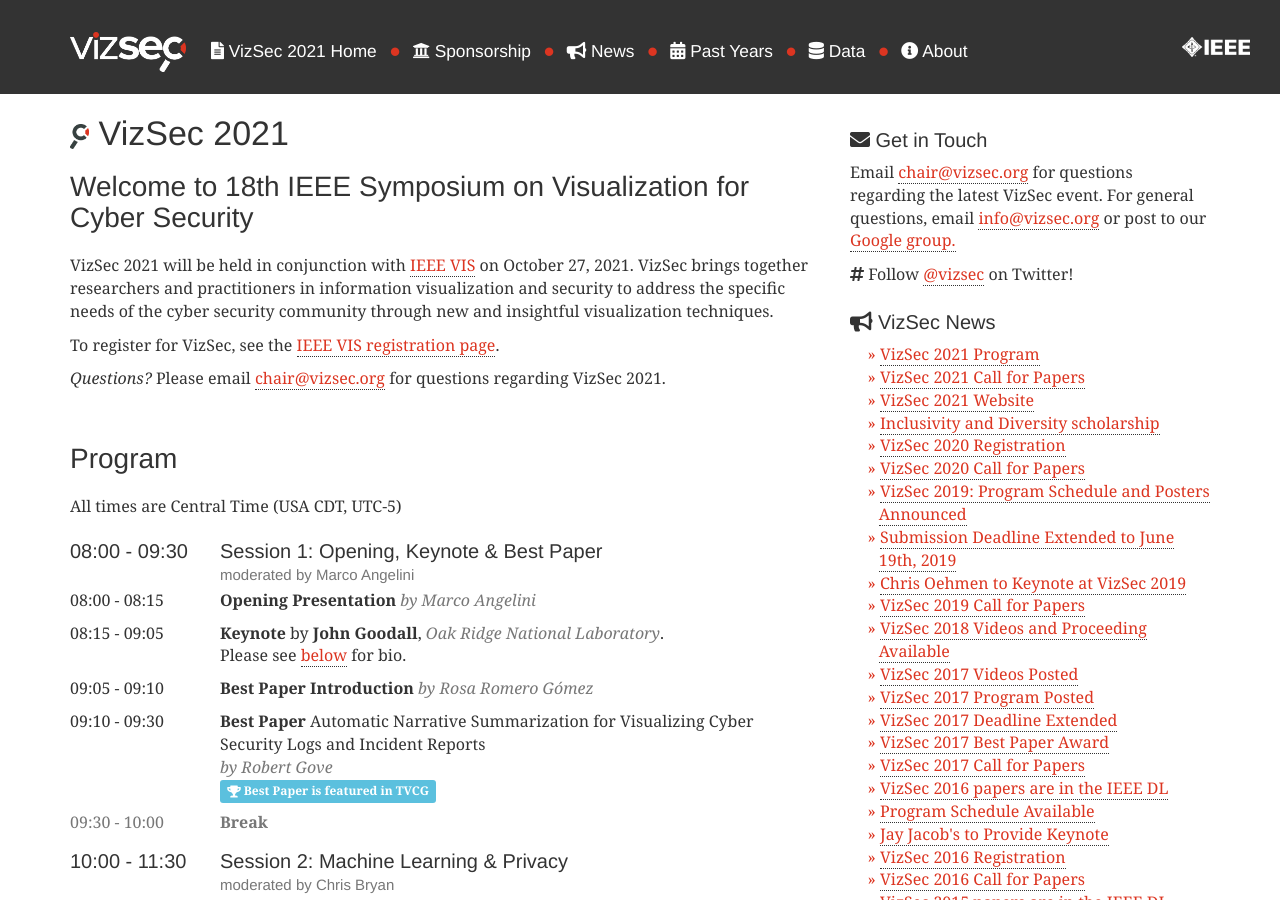
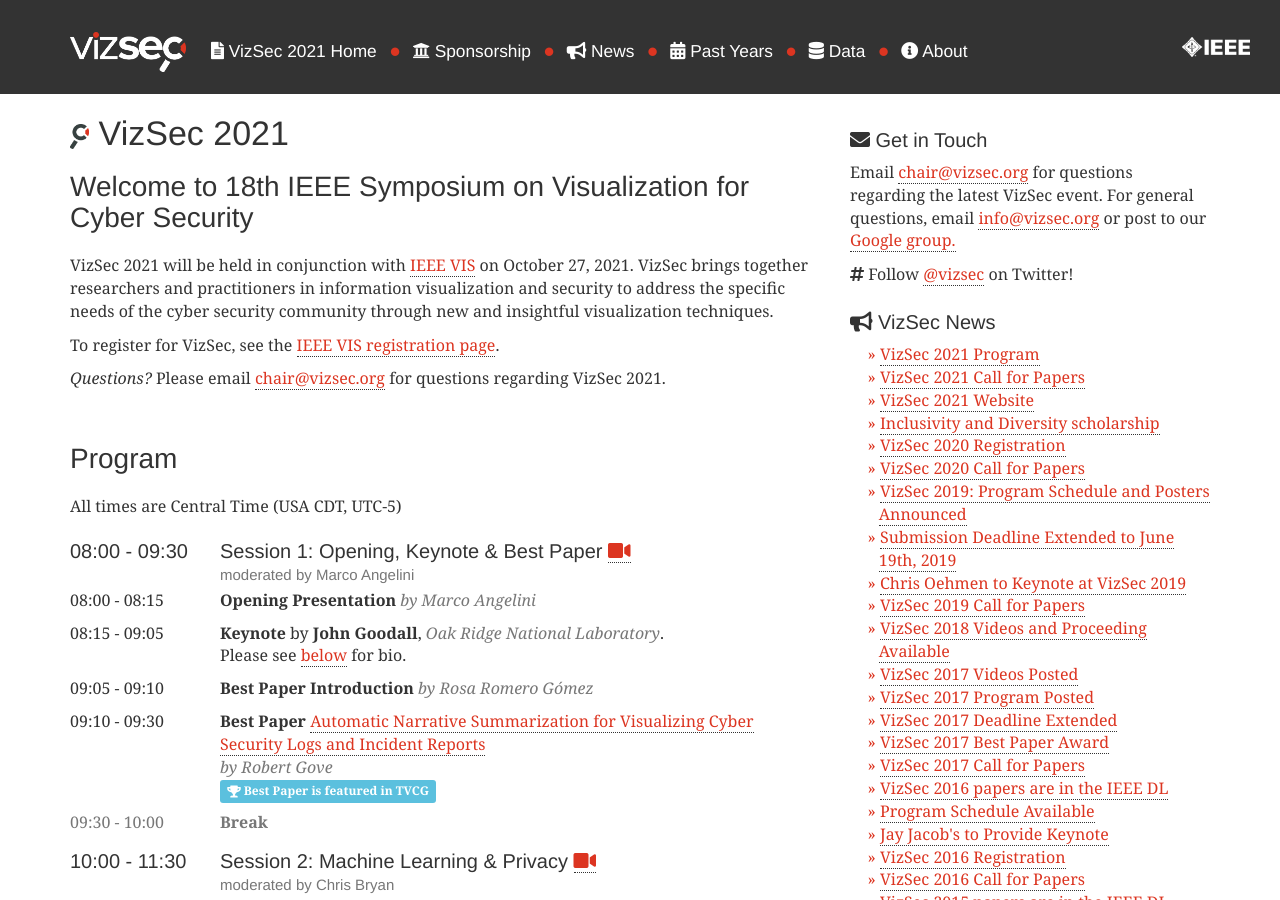
Before and after one commit to vizsec/vizsec.github.io, a Jekyll site: the page built from vizsec2021/index.html, in a window 1280 px wide and 900 px high. Built offline with Jekyll 4.4.1, drawn with Linux system fonts in a browser that asks for light colours; nearby versions of some CDN libraries.

Commit message:
added links to stream and paper previews

```diff
--- a/vizsec2021/index.html
+++ b/vizsec2021/index.html
@@ -26,7 +26,10 @@
 
     <div id="session1" class="col-md-12">
         <div class="row"><strong><h4> <div class="session-time">08:00 - 09:30</div>
-            <div class="session-title">Session 1: Opening, Keynote & Best Paper <br/> <small>moderated by Marco Angelini</small><br/></div></h4></strong></div>
+            <div class="session-title">Session 1: Opening, Keynote & Best Paper
+                <a href="https://virtual.ieeevis.org/year/2021/session_a-vizsec-vizsec-1.html" target="_blank">
+                    <i class="fas fa-video"></i></a>
+                <br/> <small>moderated by Marco Angelini</small><br/></div></h4></strong></div>
 
         <div class="row slot">
             <div class="session-time">08:00 - 08:15</div>
@@ -48,7 +51,7 @@
 
         <div class="row slot">
             <div class="session-time">09:10 - 09:30</div>
-            <div class="session-title"><strong>Best Paper</strong> Automatic Narrative Summarization for Visualizing Cyber Security Logs and Incident Reports
+            <div class="session-title"><strong>Best Paper </strong><a href="https://virtual.ieeevis.org/year/2021/paper_a-vizsec-4835.html" target="_blank">Automatic Narrative Summarization for Visualizing Cyber Security Logs and Incident Reports</a>
                 </br><em class="text-muted">by Robert Gove</em>
                 </br><span class="label label-info"><i class="fa fa-trophy"></i> Best Paper is featured in TVCG</span>
             </div>
@@ -62,39 +65,42 @@
 
     <div id="session2" class="col-md-12">
         <div class="row"><h4> <div class="session-time">10:00 - 11:30</div>
-            <div class="session-title">Session 2: Machine Learning & Privacy <br/> <small>moderated by Chris Bryan</small><br/></div></h4></div>
+            <div class="session-title">Session 2: Machine Learning & Privacy
+                <a href="https://virtual.ieeevis.org/year/2021/session_a-vizsec-vizsec-2.html" target="_blank">
+                    <i class="fas fa-video"></i></a>
+                <br/> <small>moderated by Chris Bryan</small><br/></div></h4></div>
 
         <div class="row slot">
             <div class="session-time">10:00 - 10:20</div>
-            <div class="session-title">AI Total: A Visualization Tool for Making Sense of Security ML Models in an Imperfect World of Production Data (short paper)
+            <div class="session-title"><a href="https://virtual.ieeevis.org/year/2021/paper_a-vizsec-7354.html" target="_blank">AI Total: A Visualization Tool for Making Sense of Security ML Models in an Imperfect World of Production Data (short paper)</a>
                 </br><em class="text-muted">by Awalin Sopan, Konstantin Berlin</em>
             </div>
         </div>
 
         <div class="row slot">
             <div class="session-time">10:20- 10:40</div>
-            <div class="session-title">BUCEPHALUS: a BUsiness CEntric cybersecurity Platform for proActive anaLysis Using visual analyticS
+            <div class="session-title"><a href="https://virtual.ieeevis.org/year/2021/paper_a-vizsec-4000.html" target="_blank">BUCEPHALUS: a BUsiness CEntric cybersecurity Platform for proActive anaLysis Using visual analyticS</a>
                 </br><em class="text-muted">by Marco Angelini, Graziano Blasilli, Silvia Bonomi, Simone Lenti, Alessia Palleschi, Giuseppe Santucci, Emiliano De Paoli</em>
             </div>
         </div>
 
         <div class="row slot">
             <div class="session-time">10:40- 11:00</div>
-            <div class="session-title">Decision Support for Sharing Data Using Differential Privacy
+            <div class="session-title"><a href="https://virtual.ieeevis.org/year/2021/paper_a-vizsec-8146.html" target="_blank">Decision Support for Sharing Data Using Differential Privacy</a>
                 </br><em class="text-muted">by Mark F. St. John, Grit Denker, Peeter Laud, Karsten Martiny, Alisa Pankova, Dusko Pavlovic</em>
             </div>
         </div>
 
         <div class="row slot">
             <div class="session-time">11:00- 11:15</div>
-            <div class="session-title">SAGE: Intrusion Alert-driven Attack Graph Extractor (short paper)
+            <div class="session-title"><a href="https://virtual.ieeevis.org/year/2021/paper_a-vizsec-2863.html" target="_blank">SAGE: Intrusion Alert-driven Attack Graph Extractor (short paper)</a>
                 </br><em class="text-muted">by Azqa Nadeem, Sicco Verwer, Shanchieh Jay Yang</em>
             </div>
         </div>
 
         <div class="row slot">
             <div class="session-time">11:15- 11:30</div>
-            <div class="session-title">Towards Visual Analytics Dashboards for Provenance-driven Static Application Security Testing (short paper)
+            <div class="session-title"><a href="https://virtual.ieeevis.org/year/2021/paper_a-vizsec-7867.html" target="_blank">Towards Visual Analytics Dashboards for Provenance-driven Static Application Security Testing (short paper)</a>
                 </br><em class="text-muted">by Andreas Schreiber, Tim Sonnekalb, Lynn von Kurnatowski</em>
             </div>
         </div>
@@ -107,32 +113,35 @@
 
     <div id="session3" class="col-md-12">
         <div class="row"><h4> <div class="session-time">12:00 - 13:15</div>
-            <div class="session-title">Session 3: Threat Detection, Computer Forensics & Software Vulnerability Analysis <br/> <small>moderated by Rosa Romero Gómez</small><br/></div></h4></div>
+            <div class="session-title">Session 3: Threat Detection, Computer Forensics & Software Vulnerability Analysis
+                <a href="https://virtual.ieeevis.org/year/2021/session_a-vizsec-vizsec-3.html" target="_blank">
+                    <i class="fas fa-video"></i></a>
+                <br/> <small>moderated by Rosa Romero Gómez</small><br/></div></h4></div>
 
         <div class="row slot">
             <div class="session-time">12:00 - 12:20</div>
-            <div class="session-title">Developing Visualisations to Enhance an Insider Threat Product: A Case Study
+            <div class="session-title"><a href="https://virtual.ieeevis.org/year/2021/paper_a-vizsec-9866.html" target="_blank">Developing Visualisations to Enhance an Insider Threat Product: A Case Study</a>
                 </br><em class="text-muted">by Martin Graham, Robert Kukla, Oleksii Mandrychenko, Darren Hart, Jessie B Kennedy</em>
             </div>
         </div>
 
         <div class="row slot">
             <div class="session-time">12:20 - 12:40</div>
-            <div class="session-title">Visual Decision-Support for Live Digital Forensic Investigations
+            <div class="session-title"><a href="https://virtual.ieeevis.org/year/2021/paper_a-vizsec-9220.html" target="_blank">Visual Decision-Support for Live Digital Forensic Investigations</a>
                 </br><em class="text-muted">by Fabian Böhm, Ludwig Englbrecht, Sabrina Friedl, Guenther Pernul</em>
             </div>
         </div>
 
         <div class="row slot">
             <div class="session-time">12:40 - 13:00</div>
-            <div class="session-title">User-Centered Design of Visualizations for Software Vulnerability Reports
+            <div class="session-title"><a href="https://virtual.ieeevis.org/year/2021/paper_a-vizsec-4137.html" target="_blank">User-Centered Design of Visualizations for Software Vulnerability Reports</a>
                 </br><em class="text-muted">by Steven Lamarr Reynolds, Tobias Mertz, Steven Arzt, Jörn Kohlhammer</em>
             </div>
         </div>
 
         <div class="row slot">
             <div class="session-time">13:00 - 13:15</div>
-            <div class="session-title">VulnEx: Exploring Open-Source Software Vulnerabilities in Large Development Organizations to Understand Risk Exposure (short paper)
+            <div class="session-title"><a href="https://virtual.ieeevis.org/year/2021/paper_a-vizsec-2128.html" target="_blank">VulnEx: Exploring Open-Source Software Vulnerabilities in Large Development Organizations to Understand Risk Exposure (short paper)</a>
                 </br><em class="text-muted">by Frederik L. Dennig, Eren Cakmak, Henrik Plate, Daniel Keim</em>
             </div>
         </div>
@@ -140,12 +149,18 @@
 
     <div id="session4" class="col-md-12">
         <div class="row"><h4> <div class="session-time">13:15 - 13:20</div>
-            <div class="session-title">Poster Session <br/> <small>moderated by Awalin Sopan and Steven Gomez</small><br/></div></h4></div>
+            <div class="session-title">Poster Session
+                <a href="https://virtual.ieeevis.org/year/2021/session_a-vizsec-vizsec-3.html" target="_blank">
+                    <i class="fas fa-video"></i></a>
+                <br/> <small>moderated by Awalin Sopan and Steven Gomez</small><br/></div></h4></div>
     </div>
 
     <div id="session5" class="col-md-12">
         <div class="row"><h4> <div class="session-time">13:20 - 13:30</div>
-            <div class="session-title">Closing Session <br/> <small>moderated by Marco Angelini</small><br/></div></h4></div>
+            <div class="session-title">Closing Session
+                <a href="https://virtual.ieeevis.org/year/2021/session_a-vizsec-vizsec-3.html" target="_blank">
+                    <i class="fas fa-video"></i></a>
+                <br/> <small>moderated by Marco Angelini</small><br/></div></h4></div>
     </div>
 
 <div id="keynote" class="page-anchor">
```
